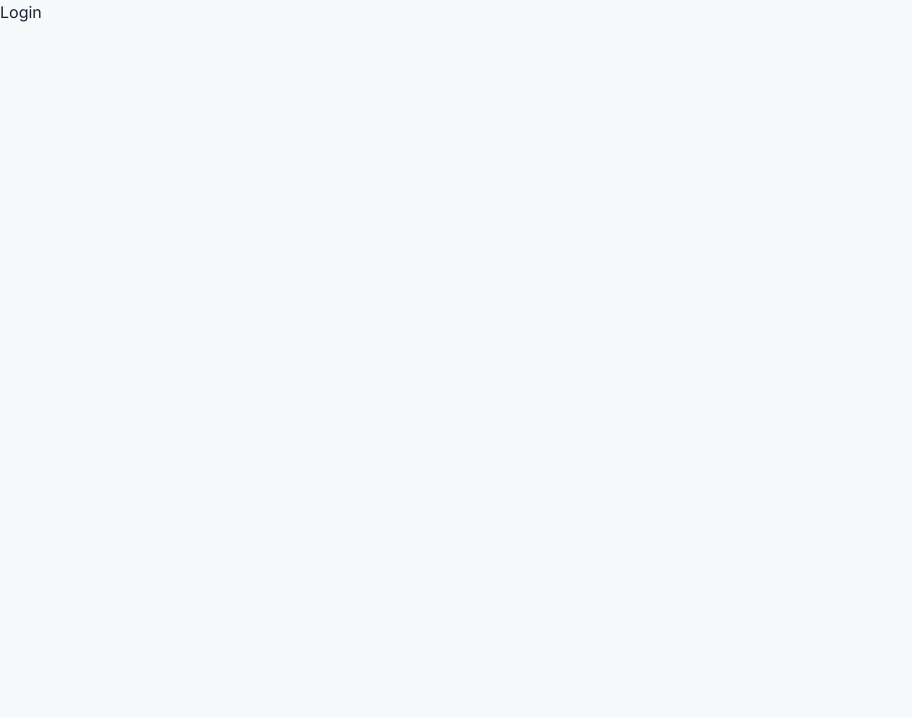
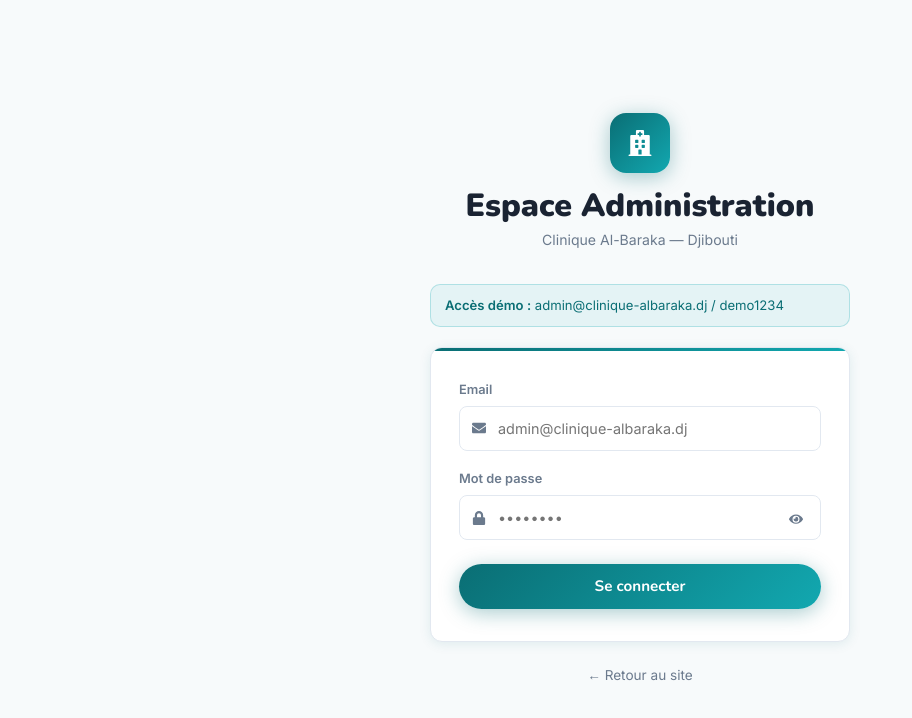
Before and after one commit to MohamedAliRobleh/rendez-vous-clinique, a React (Vite) app: page /login in a window 1280 px wide. Shown: the top 718 px of the page, without its empty margins (0-912 px from the left). Built offline with nearby package versions, Linux system fonts and the light colour scheme.

Commit message:
feat: Login (credentials démo, eye toggle) + NotFound 404 animée

```diff
--- a/src/pages/Login.jsx
+++ b/src/pages/Login.jsx
@@ -1 +1,101 @@
-export default function Login() { return <div>Login</div> }
+import { useState } from 'react'
+import { useNavigate, Link } from 'react-router-dom'
+import { motion } from 'framer-motion'
+import { FaEnvelope, FaLock, FaHospital, FaEye, FaEyeSlash } from 'react-icons/fa'
+import PageTransition from '../components/ui/PageTransition'
+import { useApp }     from '../context/AppContext'
+
+export default function Login() {
+  const { login } = useApp()
+  const navigate  = useNavigate()
+  const [email,     setEmail]     = useState('')
+  const [password,  setPassword]  = useState('')
+  const [showPwd,   setShowPwd]   = useState(false)
+  const [error,     setError]     = useState('')
+  const [loading,   setLoading]   = useState(false)
+
+  const handleSubmit = async (e) => {
+    e.preventDefault()
+    if (!email || !password) { setError('Veuillez remplir tous les champs.'); return }
+    setLoading(true); setError('')
+    await new Promise(r => setTimeout(r, 400))
+    const ok = login(email, password)
+    setLoading(false)
+    if (ok) navigate('/admin')
+    else setError('Email ou mot de passe incorrect.')
+  }
+
+  return (
+    <PageTransition>
+      <div style={{ minHeight: '100vh', background: 'var(--bg)', display: 'flex', alignItems: 'center', justifyContent: 'center', padding: '20px' }}>
+        <motion.div initial={{ opacity: 0, y: 24 }} animate={{ opacity: 1, y: 0 }} style={{ width: '100%', maxWidth: 420 }}>
+
+          {/* Logo */}
+          <div style={{ textAlign: 'center', marginBottom: 32 }}>
+            <div style={{ width: 60, height: 60, borderRadius: 16, background: 'linear-gradient(135deg,var(--primary),var(--primary-light))', display: 'inline-flex', alignItems: 'center', justifyContent: 'center', boxShadow: 'var(--glow-primary)', marginBottom: 14 }}>
+              <FaHospital size={26} color="#fff" />
+            </div>
+            <h2 style={{ fontFamily: 'Nunito, sans-serif', fontWeight: 900, color: 'var(--text)', marginBottom: 4 }}>Espace Administration</h2>
+            <p style={{ color: 'var(--text-muted)', fontSize: '0.88rem' }}>Clinique Al-Baraka — Djibouti</p>
+          </div>
+
+          {/* Credentials démo */}
+          <div style={{ background: 'rgba(18,168,176,0.08)', border: '1px solid rgba(18,168,176,0.25)', borderRadius: 10, padding: '10px 14px', marginBottom: 20, fontSize: '0.82rem', color: 'var(--primary)' }}>
+            <strong>Accès démo :</strong> admin@clinique-albaraka.dj / demo1234
+          </div>
+
+          <div className="card-premium" style={{ padding: '32px 28px' }}>
+            <form onSubmit={handleSubmit}>
+              {/* Email */}
+              <div style={{ marginBottom: 18 }}>
+                <label style={{ fontSize: '0.8rem', fontWeight: 600, color: 'var(--text-muted)', marginBottom: 6, display: 'block' }}>Email</label>
+                <div style={{ position: 'relative' }}>
+                  <FaEnvelope size={14} style={{ position: 'absolute', left: 13, top: '50%', transform: 'translateY(-50%)', color: 'var(--text-muted)' }} />
+                  <input
+                    data-testid="email-input"
+                    type="email" value={email} onChange={e => setEmail(e.target.value)}
+                    placeholder="admin@clinique-albaraka.dj"
+                    style={{ width: '100%', paddingLeft: 38, paddingRight: 14, paddingTop: 10, paddingBottom: 10, border: '1.5px solid var(--border)', borderRadius: 'var(--radius-sm)', fontSize: '0.9rem', fontFamily: 'Inter, sans-serif', outline: 'none', background: '#fff', color: 'var(--text)' }}
+                  />
+                </div>
+              </div>
+
+              {/* Password */}
+              <div style={{ marginBottom: 24 }}>
+                <label style={{ fontSize: '0.8rem', fontWeight: 600, color: 'var(--text-muted)', marginBottom: 6, display: 'block' }}>Mot de passe</label>
+                <div style={{ position: 'relative' }}>
+                  <FaLock size={14} style={{ position: 'absolute', left: 13, top: '50%', transform: 'translateY(-50%)', color: 'var(--text-muted)' }} />
+                  <input
+                    data-testid="password-input"
+                    type={showPwd ? 'text' : 'password'} value={password} onChange={e => setPassword(e.target.value)}
+                    placeholder="••••••••"
+                    style={{ width: '100%', paddingLeft: 38, paddingRight: 40, paddingTop: 10, paddingBottom: 10, border: '1.5px solid var(--border)', borderRadius: 'var(--radius-sm)', fontSize: '0.9rem', fontFamily: 'Inter, sans-serif', outline: 'none', background: '#fff', color: 'var(--text)' }}
+                  />
+                  <button type="button" onClick={() => setShowPwd(s => !s)} style={{ position: 'absolute', right: 12, top: '50%', transform: 'translateY(-50%)', background: 'none', border: 'none', cursor: 'pointer', color: 'var(--text-muted)' }}>
+                    {showPwd ? <FaEyeSlash size={14} /> : <FaEye size={14} />}
+                  </button>
+                </div>
+              </div>
+
+              {error && (
+                <div style={{ background: 'rgba(224,92,92,0.1)', border: '1px solid rgba(224,92,92,0.3)', borderRadius: 8, padding: '9px 12px', marginBottom: 18, color: 'var(--danger)', fontSize: '0.83rem' }}>
+                  {error}
+                </div>
+              )}
+
+              <button data-testid="login-button" type="submit" className="btn-primary-custom" style={{ width: '100%', opacity: loading ? 0.7 : 1 }} disabled={loading}>
+                {loading ? 'Connexion...' : 'Se connecter'}
+              </button>
+            </form>
+          </div>
+
+          <div style={{ textAlign: 'center', marginTop: 20 }}>
+            <Link to="/" style={{ color: 'var(--text-muted)', fontSize: '0.85rem', textDecoration: 'none' }}>
+              ← Retour au site
+            </Link>
+          </div>
+        </motion.div>
+      </div>
+    </PageTransition>
+  )
+}
--- a/src/pages/NotFound.jsx
+++ b/src/pages/NotFound.jsx
@@ -1 +1,29 @@
-export default function NotFound() { return <div>404 Not Found</div> }
+import { useNavigate } from 'react-router-dom'
+import { motion } from 'framer-motion'
+import PageTransition from '../components/ui/PageTransition'
+import Navbar from '../components/layout/Navbar'
+import Footer from '../components/layout/Footer'
+
+export default function NotFound() {
+  const navigate = useNavigate()
+
+  return (
+    <PageTransition>
+      <Navbar />
+      <div style={{ minHeight: '80vh', display: 'flex', flexDirection: 'column', alignItems: 'center', justifyContent: 'center', textAlign: 'center', padding: '40px 20px' }}>
+        <motion.div initial={{ scale: 0.8, opacity: 0 }} animate={{ scale: 1, opacity: 1 }} transition={{ type: 'spring', stiffness: 200 }}>
+          <div style={{ fontSize: '6rem', marginBottom: 8, lineHeight: 1 }}>🏥</div>
+          <h1 style={{ fontFamily: 'Nunito, sans-serif', fontWeight: 900, fontSize: '5rem', color: 'var(--primary)', lineHeight: 1, marginBottom: 8 }}>404</h1>
+          <h2 style={{ fontFamily: 'Nunito, sans-serif', fontWeight: 800, color: 'var(--text)', marginBottom: 12 }}>Page introuvable</h2>
+          <p style={{ color: 'var(--text-muted)', maxWidth: 340, margin: '0 auto 28px' }}>
+            La page que vous cherchez n'existe pas ou a été déplacée.
+          </p>
+          <button className="btn-primary-custom" onClick={() => navigate('/')}>
+            ← Retour à l'accueil
+          </button>
+        </motion.div>
+      </div>
+      <Footer />
+    </PageTransition>
+  )
+}
```
